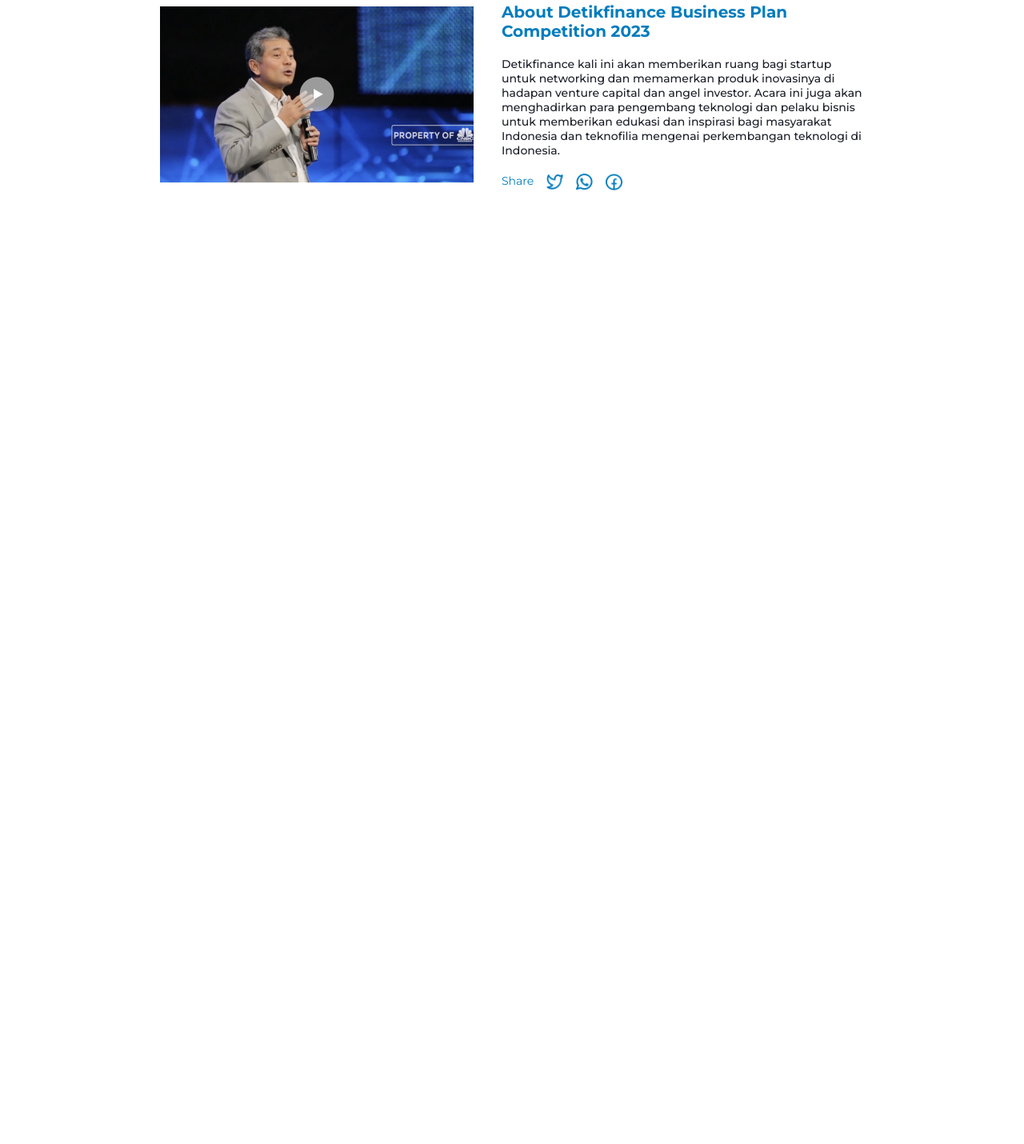
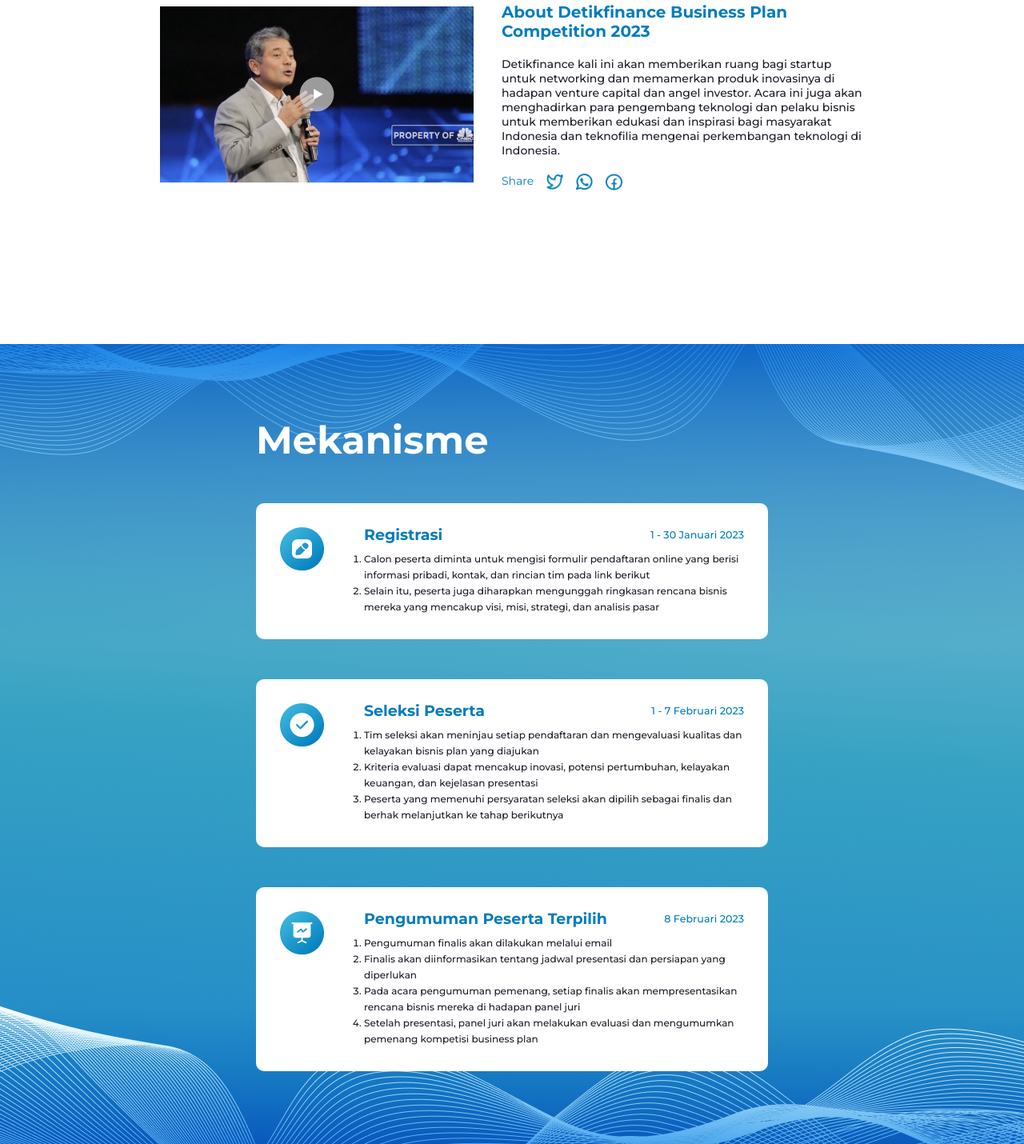
Before and after one commit to Arraidh/Detikcom_FrontendDesignAssignment_KadekAriDharmika, a plain HTML site: page index.html in a window 1280 px wide. Shown: the part 1214-2644 px from the top of the page at 80% size. Before the commit the page ends 1644 px from the top, so only its background shows below. Drawn offline with Linux system fonts and the light colour scheme.

Commit message:
Add Mechanism Section

```diff
--- a/index.html
+++ b/index.html
@@ -52,5 +52,78 @@
         </div>
       </div>
     </section>
+    <section class="mechanism">
+      <div class="mechanism-body">
+        <h1>Mekanisme</h1>
+        <div class="mechanism-card">
+          <img src="./Picture/Card Icon.png" alt="" />
+          <div class="mechanism-content">
+            <div class="card-header">
+              <h4>Registrasi</h4>
+              <h6>1 - 30 Januari 2023</h6>
+            </div>
+            <ol>
+              <li>
+                Calon peserta diminta untuk mengisi formulir pendaftaran online
+                yang berisi informasi pribadi, kontak, dan rincian tim pada link
+                berikut
+              </li>
+              <li>
+                Selain itu, peserta juga diharapkan mengunggah ringkasan rencana
+                bisnis mereka yang mencakup visi, misi, strategi, dan analisis
+                pasar
+              </li>
+            </ol>
+          </div>
+        </div>
+        <div class="mechanism-card">
+          <img src="./Picture/Card Icon-1.png" alt="" />
+          <div class="mechanism-content">
+            <div class="card-header">
+              <h4>Seleksi Peserta</h4>
+              <h6>1 - 7 Februari 2023</h6>
+            </div>
+            <ol>
+              <li>
+                Tim seleksi akan meninjau setiap pendaftaran dan mengevaluasi
+                kualitas dan kelayakan bisnis plan yang diajukan
+              </li>
+              <li>
+                Kriteria evaluasi dapat mencakup inovasi, potensi pertumbuhan,
+                kelayakan keuangan, dan kejelasan presentasi
+              </li>
+              <li>
+                Peserta yang memenuhi persyaratan seleksi akan dipilih sebagai
+                finalis dan berhak melanjutkan ke tahap berikutnya
+              </li>
+            </ol>
+          </div>
+        </div>
+        <div class="mechanism-card">
+          <img src="./Picture/Card Icon-2.png" alt="" />
+          <div class="mechanism-content">
+            <div class="card-header">
+              <h4>Pengumuman Peserta Terpilih</h4>
+              <h6>8 Februari 2023</h6>
+            </div>
+            <ol>
+              <li>Pengumuman finalis akan dilakukan melalui email</li>
+              <li>
+                Finalis akan diinformasikan tentang jadwal presentasi dan
+                persiapan yang diperlukan
+              </li>
+              <li>
+                Pada acara pengumuman pemenang, setiap finalis akan
+                mempresentasikan rencana bisnis mereka di hadapan panel juri
+              </li>
+              <li>
+                Setelah presentasi, panel juri akan melakukan evaluasi dan
+                mengumumkan pemenang kompetisi business plan
+              </li>
+            </ol>
+          </div>
+        </div>
+      </div>
+    </section>
   </body>
 </html>
--- a/style.css
+++ b/style.css
@@ -130,3 +130,92 @@
   width: 21px;
   height: 21px;
 }
+
+.mechanism {
+  box-sizing: border-box;
+  width: 100%;
+  height: 1000px;
+  background-image: url("./Picture/mechanismBackground.png");
+  background-repeat: no-repeat;
+  background-size: cover;
+  background-position: center center;
+
+  display: flex;
+  flex-direction: column;
+  justify-content: center;
+  align-items: center;
+}
+
+.mechanism-body {
+  max-width: 50%;
+  display: flex;
+  flex-direction: column;
+  gap: 50px;
+}
+
+.mechanism h1 {
+  font-size: 48px;
+  font-weight: 700;
+}
+
+.mechanism li {
+  color: #1b1e28;
+}
+
+.mechanism h4,
+h6 {
+  color: #007cbd;
+}
+
+.mechanism-card {
+  background-color: white;
+  display: flex;
+  align-items: flex-start;
+  padding: 30px;
+  border-radius: 10px;
+  gap: 50px;
+  transition: box-shadow 0.2s ease-out, transform 0.2s ease-out;
+}
+
+.mechanism-card:hover {
+  box-shadow: 0 5px 10px white;
+  transform: translate(0px, -5px);
+}
+
+.mechanism-card img {
+  align-self: start;
+}
+
+.mechanism-card ol {
+  list-style-position: outside;
+}
+
+.mechanism-content {
+  display: flex;
+  flex-direction: column;
+  gap: 10px;
+}
+
+.card-header {
+  display: flex;
+  align-items: center;
+  justify-content: space-between;
+}
+
+.card-header {
+  font-size: 19px;
+}
+
+.card-header h4 {
+  font-weight: 700;
+}
+
+.card-header h6 {
+  font-weight: 500;
+}
+
+.mechanism-content {
+  font-size: 12px;
+  font-weight: 500;
+  line-height: 20px;
+}
```
Also changed, not shown: Picture/Card Icon-1.png (added), Picture/Card Icon-2.png (added), Picture/Card Icon.png (added), Picture/mechanismBackground.png (added).
